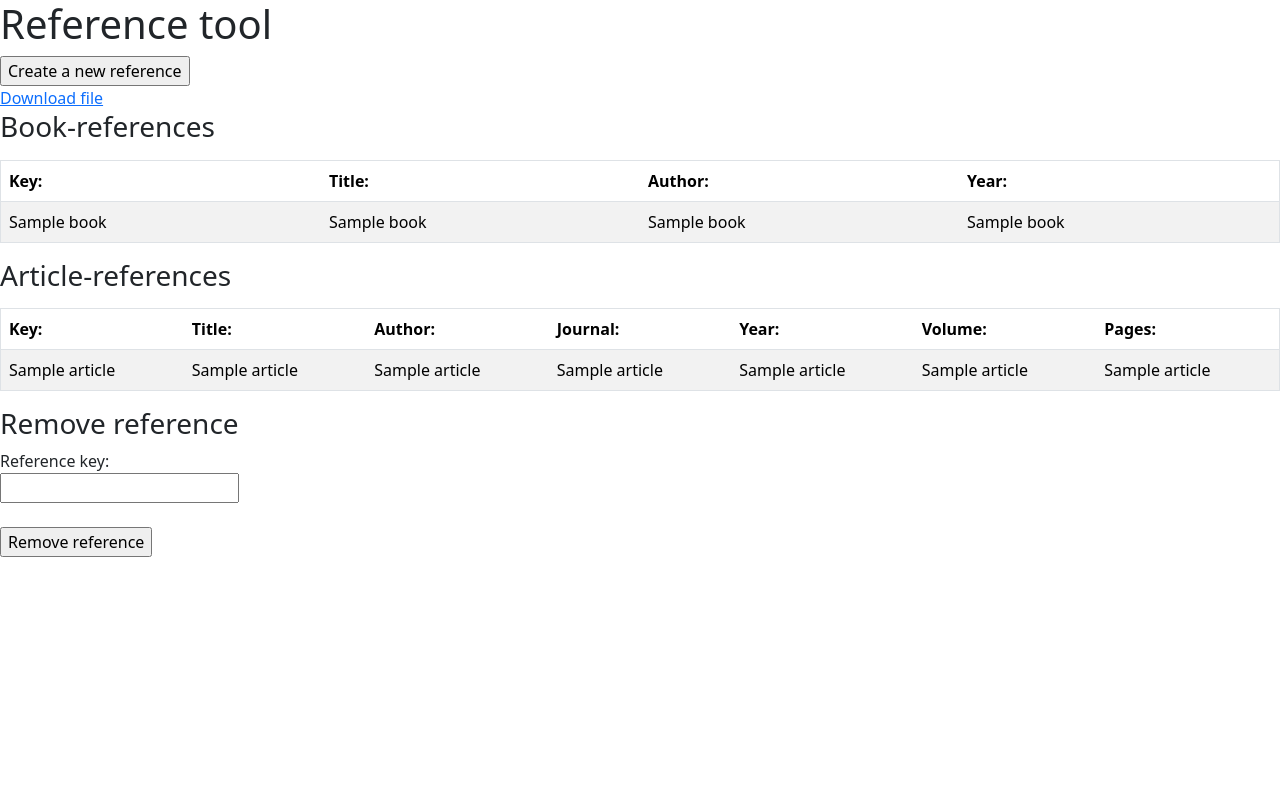
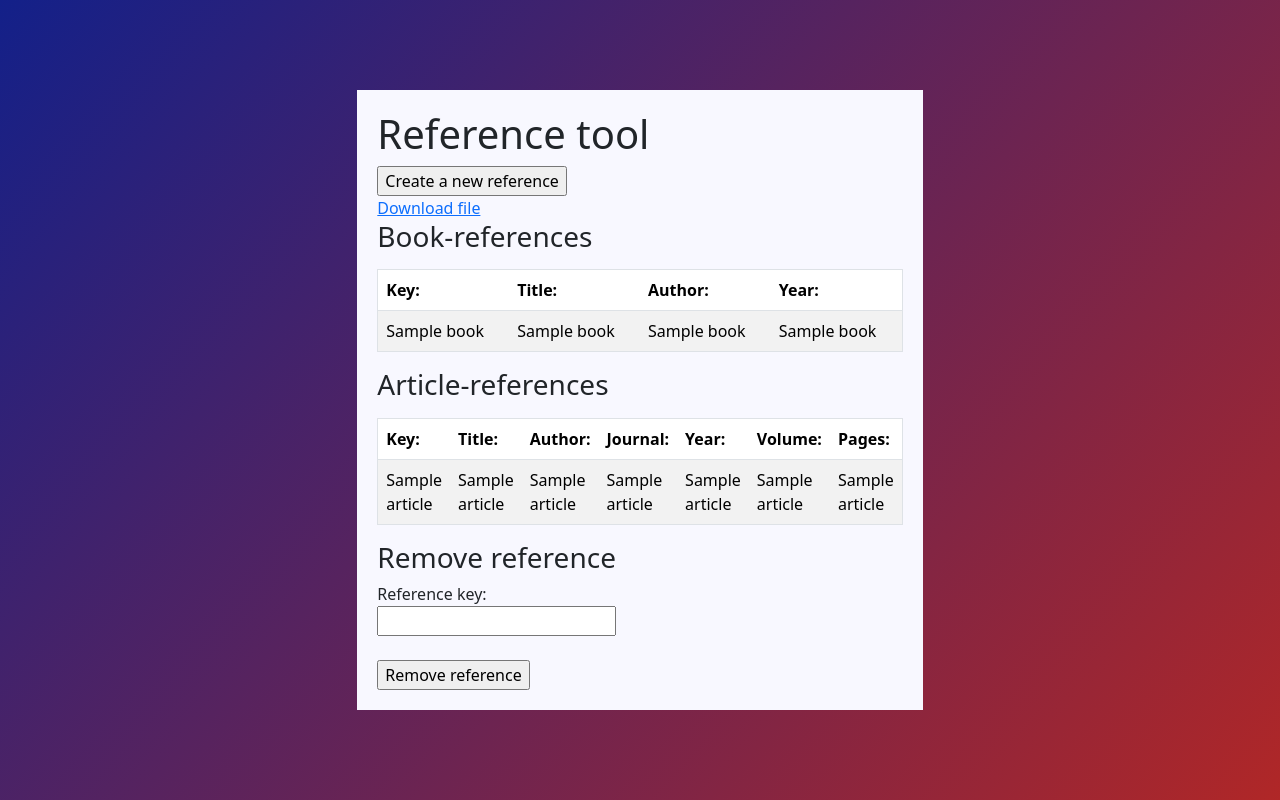
Before and after one commit to emilkivela/miniprojekti-manaatit, a Flask app: template app/templates/index.html in a window 1280 px wide. Run offline with Flask 3, Linux system fonts and the light colour scheme; the template is opened without the code that fills it: most values are stand-ins (such as "Sample title", 1, 10 or a date in 2020); parts of the project's set-up code (start-up, migrations or seed data) failed here and were passed over.

Commit message:
Modify html files

```diff
--- a/app/templates/index.html
+++ b/app/templates/index.html
@@ -1,13 +1,18 @@
 <!doctype html>
 <html>
     <head>
+        <meta charset="utf-8">
+        <meta name="viewport" content="width=device-width, initial-scale=1">
         <title>Main page</title>
-
         <!-- Bootstrap CSS -->
-         <link href="https://cdn.jsdelivr.net/npm/bootstrap@5.3.2/dist/css/bootstrap.min.css" rel="stylesheet" integrity="sha384-T3c6CoIi6uLrA9TneNEoa7RxnatzjcDSCmG1MXxSR1GAsXEV/Dwwykc2MPK8M2HN" crossorigin="anonymous">
-
+        <link href="https://cdn.jsdelivr.net/npm/bootstrap@5.3.2/dist/css/bootstrap.min.css" rel="stylesheet" integrity="sha384-T3c6CoIi6uLrA9TneNEoa7RxnatzjcDSCmG1MXxSR1GAsXEV/Dwwykc2MPK8M2HN" crossorigin="anonymous">
+        <link rel="stylesheet" href="static/registerstyle.css">
     </head>
     <body>
+
+    <div class="background"></div>
+    <div class="div-center">
+      <div class="content">
         <h1>Reference tool</h1>
         <form action="/new">
             <input type="submit" value="Create a new reference">
@@ -72,5 +77,8 @@
             <input type="text" id="refkey" name="refkey"><br><br>
             <input type="submit" value="Remove reference">
         </form>
+
+      </div>
+    </div>
     </body>
 </html>
--- a/app/templates/login.html
+++ b/app/templates/login.html
@@ -10,10 +10,9 @@
     </head>
     <body>
 
-    <div class="background"></div>
-
+    <div class="background">
         <div class="div-center">
-        <div class="div-content">
+            <div class="content">
                 <h2>Login</h2>
                 {% if error %}
                     {{ error }}
@@ -36,5 +35,6 @@
             </div>
         </div>
 
+
 </body>
 </html>
```
Also changed, not shown: app/templates/new.html (+11 -0 lines). Lines whose indentation alone changed are shown as unchanged.
